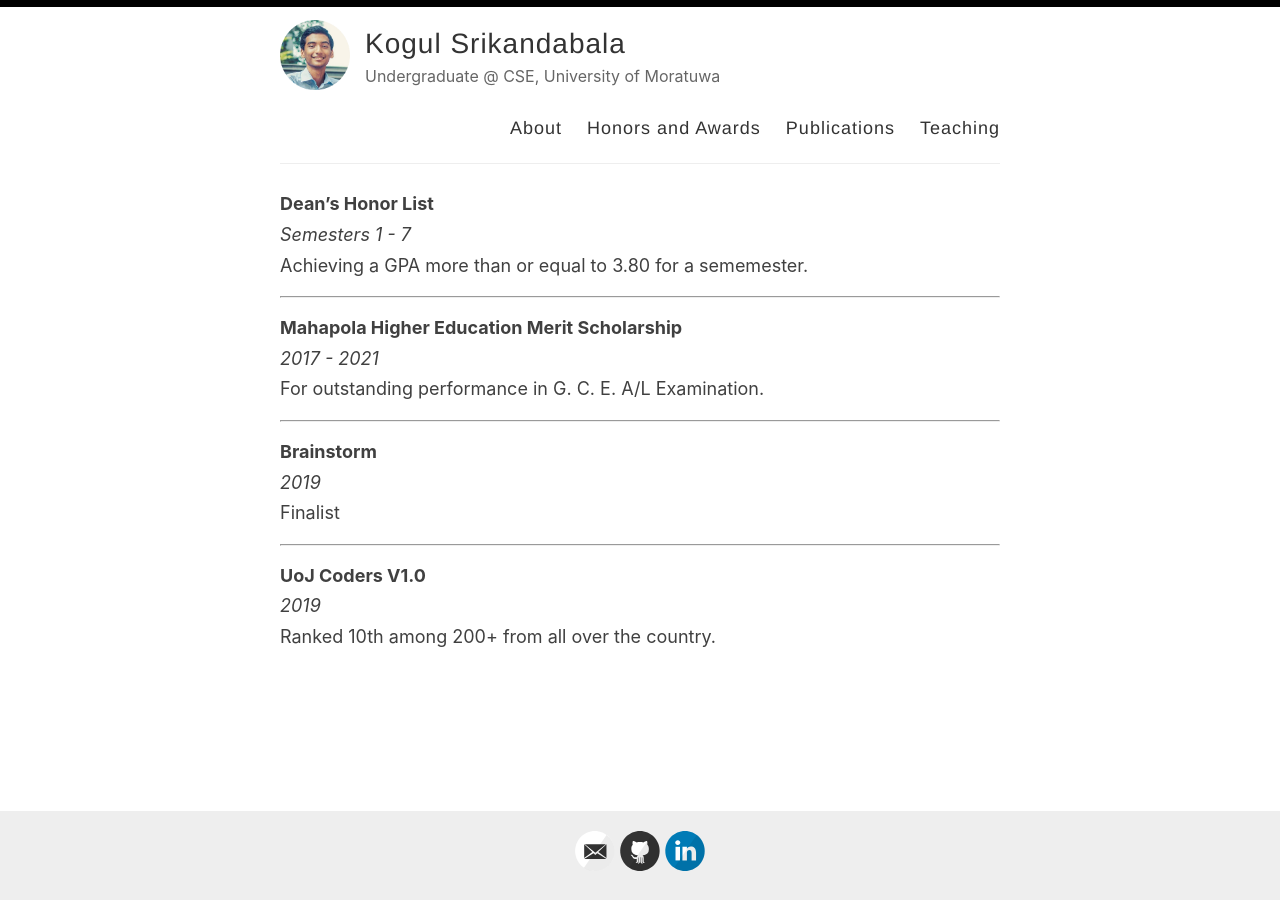
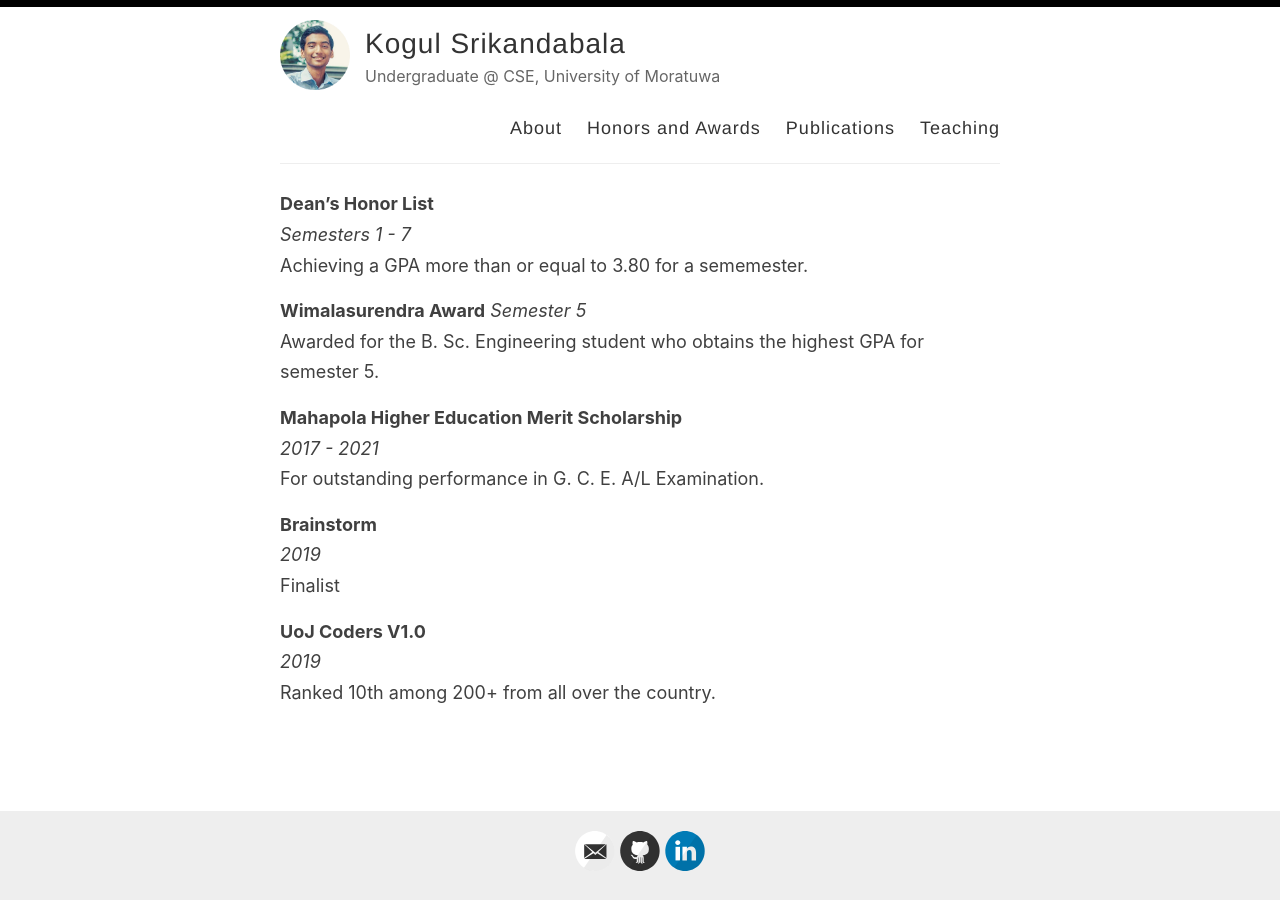
Before and after one commit to Skogul1997/Skogul1997.github.io, a Jekyll site: the page built from _pages/awards.md, in a window 1280 px wide. Built offline with Jekyll 4.4.1, drawn with Linux system fonts in a browser that asks for light colours.

Commit message:
Update awards.md

```diff
--- a/_pages/awards.md
+++ b/_pages/awards.md
@@ -8,20 +8,18 @@ title: Awards
 *Semesters 1 - 7*\
 Achieving a GPA more than or equal to 3.80 for a sememester.
 
----
+**Wimalasurendra Award**
+*Semester 5*\
+Awarded for the B. Sc. Engineering student who obtains the highest GPA for semester 5.
 
 **Mahapola Higher Education Merit Scholarship**\
 *2017 - 2021*\
 For outstanding performance in G. C. E. A/L Examination.
 
----
-
 **Brainstorm**\
 *2019*\
 Finalist
 
----
-
 **UoJ Coders V1.0**\
 *2019*\
 Ranked 10th among 200+ from all over the country.
```
